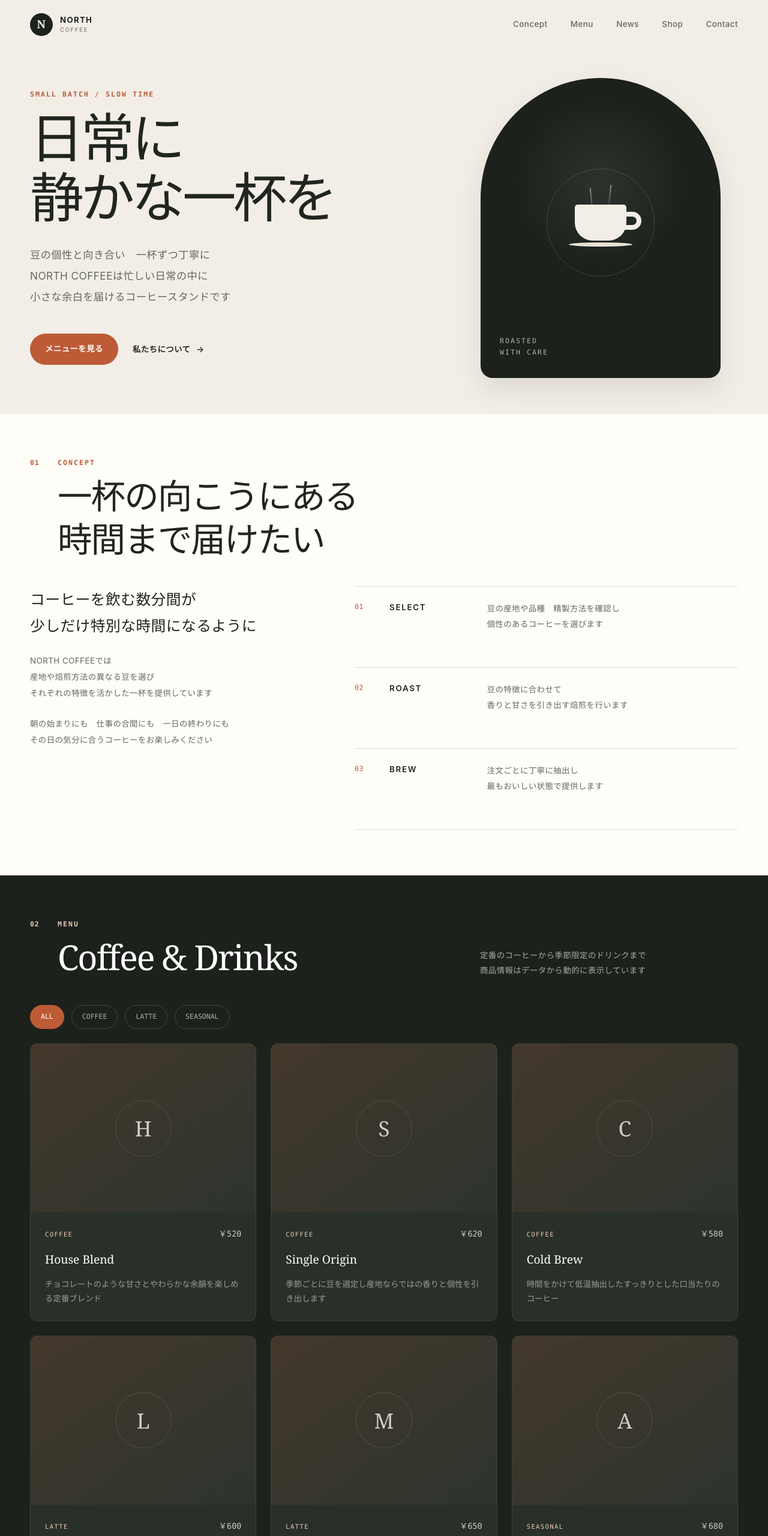
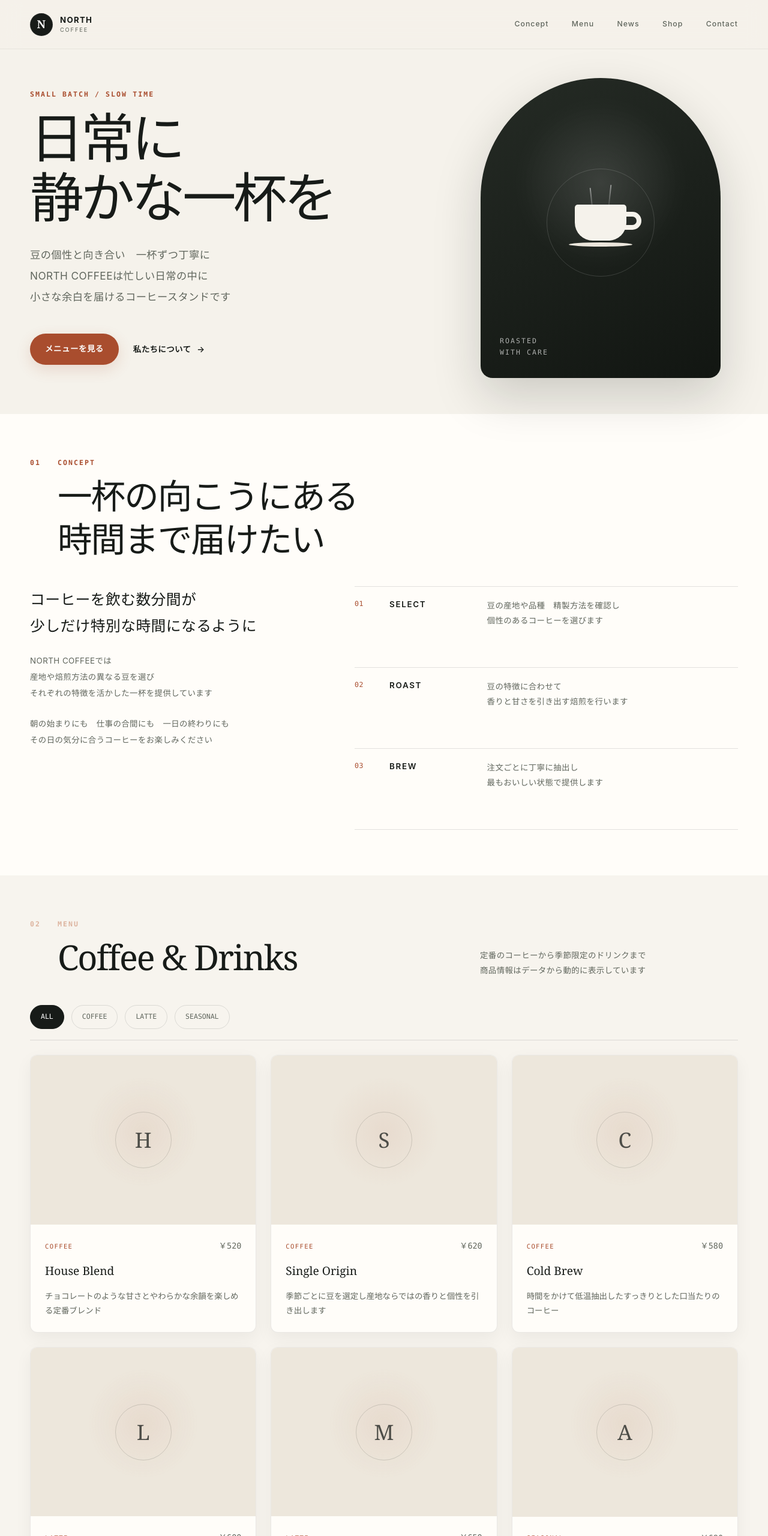
Before and after one commit to k-nkjob/responsive-cafe-site, a plain HTML site: page index.html in a window 1280 px wide. Shown: the top 2560 px of the page at 60% size. Drawn offline with Linux system fonts and the light colour scheme.

Commit message:
Refine cafe UI with premium editorial styling

```diff
--- a/assets/css/components.css
+++ b/assets/css/components.css
@@ -2457,3 +2457,129 @@
       translateY(0);
   }
 }
+
+/* === 2026 UI REFRESH: EDITORIAL COFFEE === */
+/*
+  Visual-only refinement inspired by premium coffee / editorial commerce layouts.
+  Existing HTML structure and JavaScript interactions remain unchanged.
+*/
+:root{
+  --color-bg:#f5f2eb;
+  --color-bg-soft:#ece6dc;
+  --color-surface:#fffdf9;
+  --color-dark:#171b18;
+  --color-dark-soft:#202720;
+  --color-text:#171b18;
+  --color-text-soft:#60665d;
+  --color-text-muted:#8b8f87;
+  --color-accent:#a94d2e;
+  --color-accent-dark:#843a23;
+  --color-accent-soft:#ddb49f;
+  --color-border:rgba(23,27,24,.12);
+}
+.site-header{
+  background:rgba(245,242,235,.86);
+  border-bottom-color:rgba(23,27,24,.06);
+}
+.site-header.is-scrolled{
+  background:rgba(255,253,249,.96);
+  border-color:rgba(23,27,24,.1);
+  box-shadow:0 6px 24px rgba(23,27,24,.05);
+}
+.brand-mark{
+  box-shadow:inset 0 0 0 1px rgba(255,255,255,.08);
+}
+.global-nav a{
+  font-size:.77rem;
+  letter-spacing:.08em;
+}
+.global-nav a:hover{color:var(--color-accent)}
+.hero-visual-card{
+  background:
+    radial-gradient(circle at 50% 35%,rgba(255,255,255,.06),transparent 34%),
+    linear-gradient(155deg,#252b25,#121612);
+  box-shadow:0 30px 80px rgba(23,27,24,.18);
+}
+.button{
+  letter-spacing:.04em;
+}
+.button-primary{
+  box-shadow:0 8px 24px rgba(169,77,46,.16);
+}
+.button-primary:hover{
+  box-shadow:0 12px 30px rgba(169,77,46,.22);
+}
+.section-label,.section-index,.eyebrow{
+  letter-spacing:.18em;
+}
+.value-item{
+  padding-block:1.15rem;
+}
+.menu-section{
+  background:#f7f4ee;
+  color:var(--color-text);
+}
+.menu-section .section-heading h2{
+  color:var(--color-text);
+}
+.menu-section .section-description{
+  color:var(--color-text-soft);
+}
+.filter-list{
+  border-bottom:1px solid var(--color-border);
+  padding-bottom:1.15rem;
+}
+.filter-button{
+  color:var(--color-text-soft);
+  border-color:var(--color-border);
+  background:transparent;
+}
+.filter-button:hover,
+.filter-button.is-active{
+  color:#fff;
+  background:var(--color-dark);
+  border-color:var(--color-dark);
+}
+.menu-card{
+  background:#fffdf9;
+  border:1px solid rgba(23,27,24,.09);
+  box-shadow:0 10px 28px rgba(23,27,24,.05);
+}
+.menu-card:hover{
+  background:#fff;
+  border-color:rgba(23,27,24,.16);
+  box-shadow:0 18px 44px rgba(23,27,24,.09);
+  transform:translateY(-4px);
+}
+.menu-card-visual{
+  background:
+    radial-gradient(circle at 50% 45%,rgba(169,77,46,.08),transparent 38%),
+    #ede7dc;
+}
+.menu-card-visual::before{
+  border-color:rgba(23,27,24,.15);
+}
+.menu-card-symbol{color:rgba(23,27,24,.74)}
+.menu-card-category{color:var(--color-accent)}
+.menu-card-price{color:var(--color-text-soft)}
+.menu-card h3{color:var(--color-text)}
+.menu-card-description{color:var(--color-text-soft)}
+.news-item{
+  transition:background .18s ease,padding-inline .18s ease;
+}
+.news-item:hover{
+  background:rgba(255,255,255,.5);
+  padding-inline:12px;
+}
+.shop-visual{
+  box-shadow:0 24px 60px rgba(23,27,24,.12);
+}
+.contact-panel{
+  background:
+    linear-gradient(135deg,rgba(255,255,255,.7),rgba(255,255,255,.28));
+  border:1px solid rgba(23,27,24,.1);
+}
+@media(max-width:700px){
+  .global-nav{background:#fffdf9!important}
+  .menu-card{box-shadow:0 8px 20px rgba(23,27,24,.04)}
+}
```
